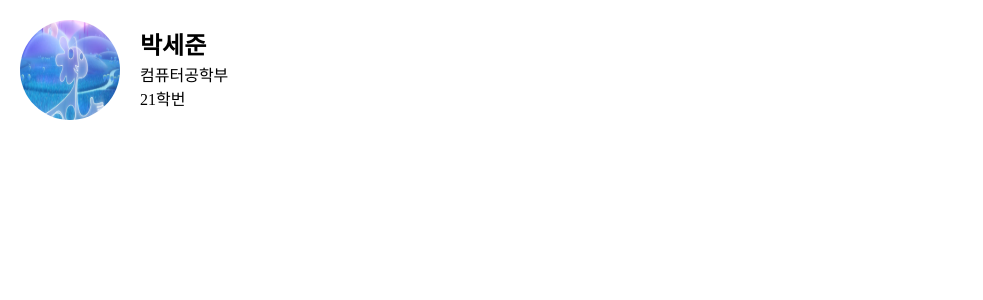
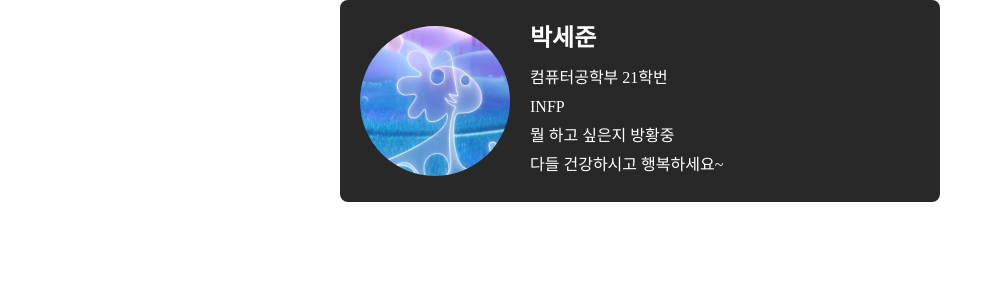
Before and after one commit to LikeACloud7/profile-page, a React (Vite) app: page / in a window 1280 px wide. Shown: the top 300 px of the page, without its empty margins (0-983 px from the left). Built offline with nearby package versions, Linux system fonts and the light colour scheme.

Commit message:
update profile

```diff
--- a/src/App.css
+++ b/src/App.css
@@ -1,26 +1,32 @@
 .profile-container {
   display: flex;
   align-items: center;
+  background-color: #282828;
+  color: white;
   padding: 20px;
+  border-radius: 8px;
+  max-width: 600px;
+  margin: 0 auto;
 }
 
-.profile-image {
-  flex-shrink: 0;
+.profile-image img {
+  border-radius: 50%;
+  width: 150px;
+  height: 150px;
+  object-fit: cover;
   margin-right: 20px;
 }
 
-.profile-image img {
-  width: 100px;
-  height: 100px;
-  border-radius: 50%;
+.profile-details h2 {
+  margin-bottom: 10px;
+  font-size: 1.5em;
 }
 
-.profile-details {
-  display: flex;
-  flex-direction: column;
+.profile-details ul {
+  list-style: none;
+  padding: 0;
 }
 
-.checkmark {
-  font-size: 24px;
-  margin-top: 10px;
+.profile-details ul li {
+  margin-bottom: 5px;
 }
--- a/src/App.tsx
+++ b/src/App.tsx
@@ -8,8 +8,12 @@ function App() {
       </div>
       <div className="profile-details">
         <h2>박세준</h2>
-        <p>컴퓨터공학부</p>
-        <p>21학번</p>
+        <ul>
+          <li>컴퓨터공학부 21학번</li>
+          <li>INFP</li>
+          <li>뭘 하고 싶은지 방황중</li>
+          <li>다들 건강하시고 행복하세요~</li>
+        </ul>
       </div>
     </div>
   );
```
